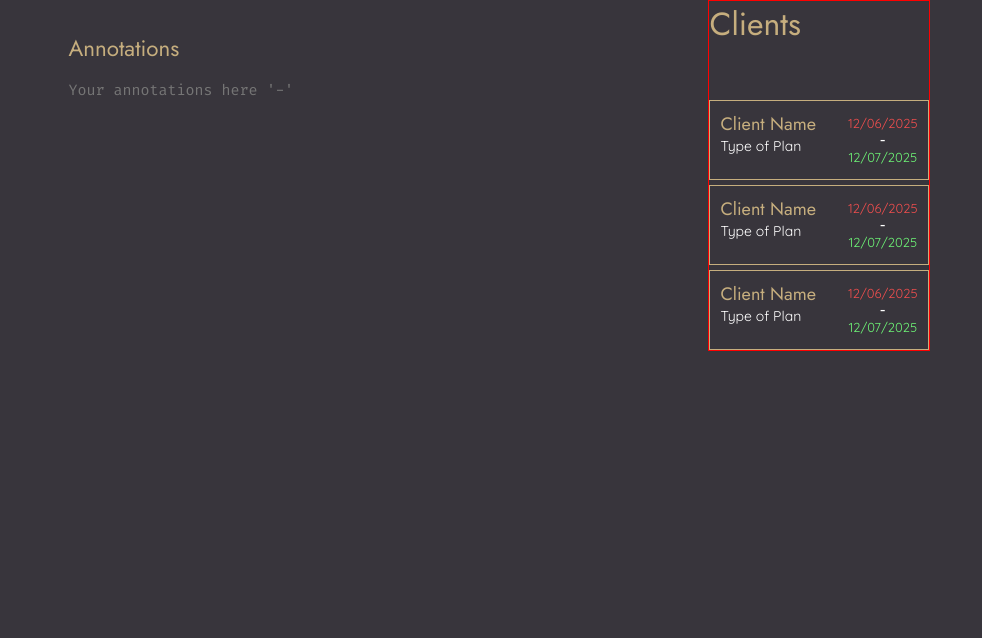
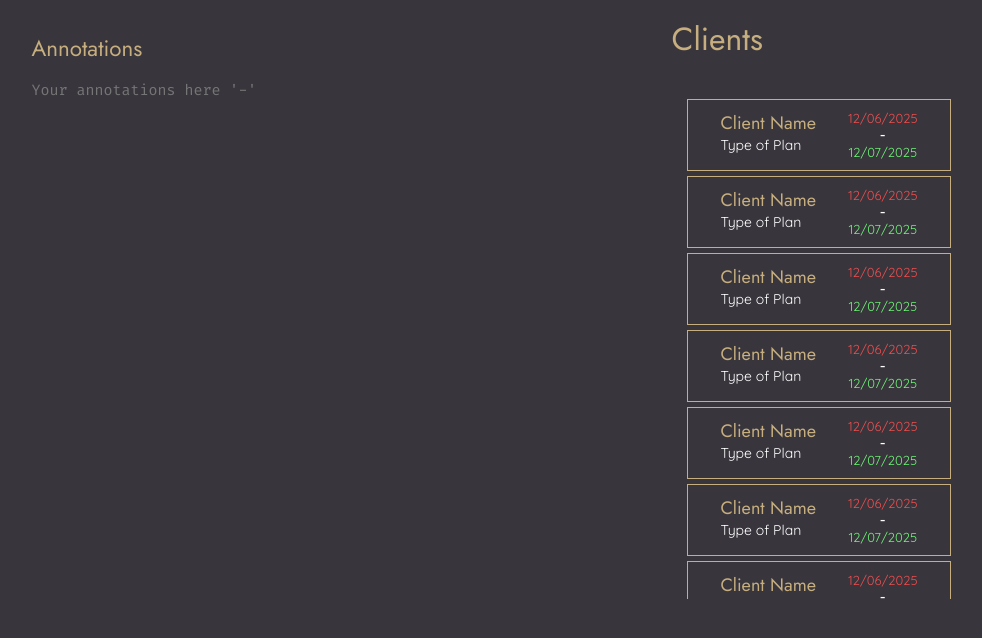
Before and after one commit to renansouza12/ClientEase, an Angular app: page / in a window 1280 px wide. Shown: the top 638 px of the page, without its empty margins (141-1123 px from the left). Built offline with nearby package versions, Linux system fonts and the light colour scheme.

Commit message:
feat(cards): implement card height sync with host and custom scrollbar

```diff
--- a/src/app/components/card-client/card-client.component.scss
+++ b/src/app/components/card-client/card-client.component.scss
@@ -9,7 +9,7 @@
     border: 1px solid var(--primary-color);
     height: 80px;
     width: fit-content;
-    padding: 10px;
+    padding: 10px 2rem;
     gap: 2rem;
 
     .client_information{
--- a/src/app/components/cards/cards.component.html
+++ b/src/app/components/cards/cards.component.html
@@ -1,5 +1,14 @@
 
 <h2>Clients</h2>
-<app-card-client/>
-<app-card-client/>
-<app-card-client/>
+<div class="cards">
+    <app-card-client/>
+    <app-card-client/>
+    <app-card-client/>
+    <app-card-client/>
+    <app-card-client/>
+        <app-card-client/>
+    <app-card-client/>
+    <app-card-client/>
+       <app-card-client/>
+
+</div>
--- a/src/app/components/cards/cards.component.scss
+++ b/src/app/components/cards/cards.component.scss
@@ -1,12 +1,30 @@
-:host{
-    display: flex;
-    flex-direction: column;
-    gap: 5px;
-    height: 100%;
-    border: 1px solid red;
+:host {
+    display: block;
+    height:500px;
+    margin-top: 1rem;
+    .cards {
+        height: 100%;
+        margin-top: 2.3rem;
+        display: flex;
+        flex-direction: column;
+        align-items: center;
+        gap: 5px;
+        padding: 0 1rem;
+        overflow: hidden;
+        overflow-y: scroll;
 
-    h2{
+        &::-webkit-scrollbar{
+            width: 8px;
+            background-color: var(--bg-color);
+        }
+         &::-webkit-scrollbar-thumb{
+            width: 4px;
+           border-radius: 4px;
+            background-color: var(--primary-color);
+        }
+    }
+
+    h2 {
         font-size: 2rem;
-        margin-bottom: 3rem;
     }
 }
```
